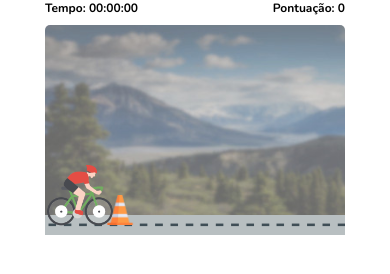
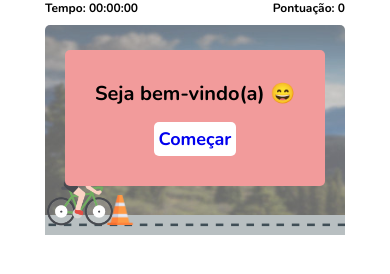
Before and after one commit to guilhermecastelo/jumpgame_beta, a plain HTML site: page index.html in a window 390 px wide. Drawn offline with nearby package versions, Linux system fonts and the light colour scheme.

Commit message:
Add files via upload

```diff
--- a/estilos.css
+++ b/estilos.css
@@ -140,24 +140,26 @@ p#aviso a {
     margin-top: 90px;
 }
 
-/* CONFIGURAÇÕES PARA TELAS COM MENOS DE 500 PX */
+/* CONFIGURAÇÕES PARA TELAS COM MENOS DE 700 PX */
 
-@media(max-width: 7000px) {
+@media(max-width: 700px) {
 
     body {
         justify-content: flex-start;
     }
 
+    #balao-aviso {
+        margin-top: 50px;
+    }
+
 }
+
+/* CONFIGURAÇÕES PARA TELAS COM MENOS DE 500 PX */
 
 @media(max-width: 500px) {
 
     #jogo, #avenida, #informacoes {
         width: 400px;
-    }
-
-    #balao-aviso {
-        margin-top: 50px;
     }
 
     @keyframes obstaculo {
--- a/js/alertas.js
+++ b/js/alertas.js
@@ -40,7 +40,7 @@ if (sessionStorage.getItem("bemvindo") == null) {
     avenida.style.backgroundImage = "url('img/avenida_parada.png')";
     document.body.onkeydown = '';
     document.body.onmousedown = '';
-    aviso.style.display = 'block';
+    balao_aviso.style.display = 'block';
     aviso.innerHTML = "Seja bem-vindo(a) &#128516;<br><a href='index.html'>Começar</a>";
 }
 
```
